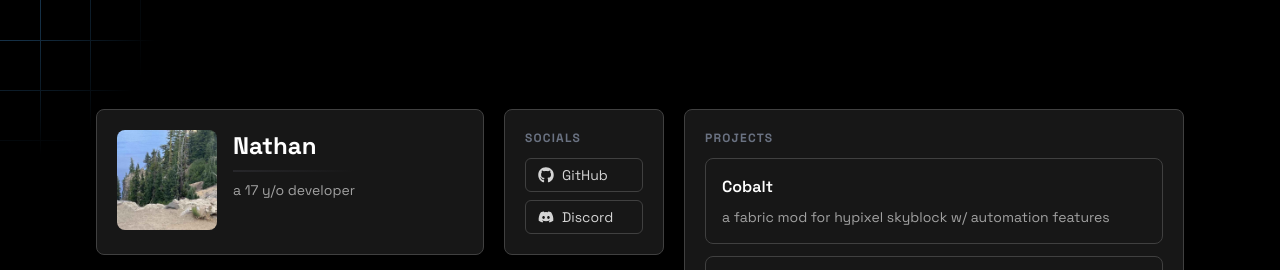
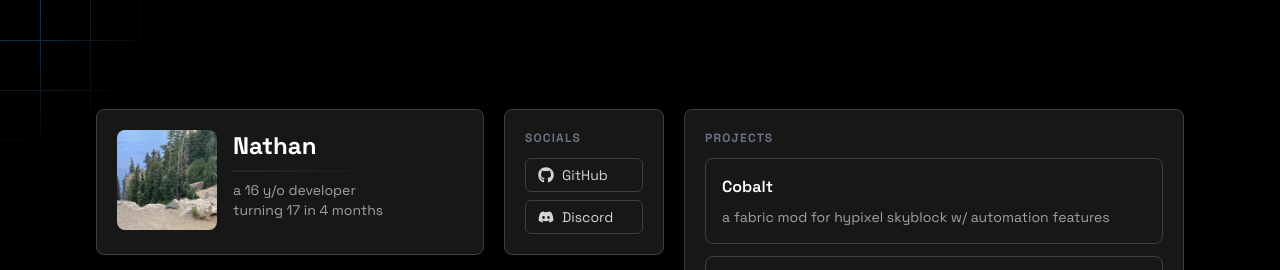
Before and after one commit to quiteboring/quiteboring.github.io, a Next.js app: page / in a window 1280 px wide. Shown: the top 270 px of the page. Built offline with nearby package versions, Linux system fonts and the light colour scheme.

Commit message:
feat: details for birthday

```diff
--- a/app/page.tsx
+++ b/app/page.tsx
@@ -1,5 +1,6 @@
 import { FaDiscord, FaGithub } from "react-icons/fa";
 import { projects, tools } from "@/lib/constants";
+import { getAge, getTimeUntilBirthday } from "@/lib/utils";
 import Image from "next/image";
 import ProjectCard from "@/components/ProjectCard";
 import DiscordVerification from "@/components/DiscordVerification";
@@ -30,7 +31,12 @@ export default function Home() {
                     Nathan
                   </h1>
                   <div className="mt-2 h-0.5 bg-gradient-to-r from-zinc-800 to-transparent"></div>
-                  <p className="mt-2 text-sm text-neutral-400">a 17 y/o developer</p>
+                  <p className="mt-2 text-sm text-neutral-400">
+                    a {getAge(new Date(2009, 0, 5))} y/o developer
+                  </p>
+                  <p className="text-sm text-neutral-400">
+                    {getTimeUntilBirthday(new Date(2009, 0, 5))}
+                  </p>
                 </div>
               </div>
             </div>
--- /dev/null
+++ b/lib/utils.ts
@@ -0,0 +1,36 @@
+export function getAge(birthday: Date): number {
+  const today = new Date();
+  let age = today.getFullYear() - birthday.getFullYear();
+  const monthDiff = today.getMonth() - birthday.getMonth();
+
+  if (monthDiff < 0 || (monthDiff === 0 && today.getDate() < birthday.getDate())) {
+    age--;
+  }
+
+  return age;
+}
+
+export function getTimeUntilBirthday(birthday: Date): string {
+  const today = new Date();
+  const nextBirthday = new Date(today.getFullYear(), birthday.getMonth(), birthday.getDate());
+
+  if (today.getMonth() === birthday.getMonth() && today.getDate() === birthday.getDate()) {
+    return "it is my birthday today";
+  }
+
+  if (nextBirthday <= today) {
+    nextBirthday.setFullYear(today.getFullYear() + 1);
+  }
+
+  const diffTime = nextBirthday.getTime() - today.getTime();
+  const days = Math.ceil(diffTime / (1000 * 60 * 60 * 24));
+
+  const nextAge = getAge(birthday) + 1;
+
+  if (days < 30) {
+    return `turning ${nextAge} in ${days} day${days !== 1 ? 's' : ''}`;
+  }
+
+  const months = Math.round(days / 30);
+  return `turning ${nextAge} in ${months} month${months !== 1 ? 's' : ''}`;
+}
```
